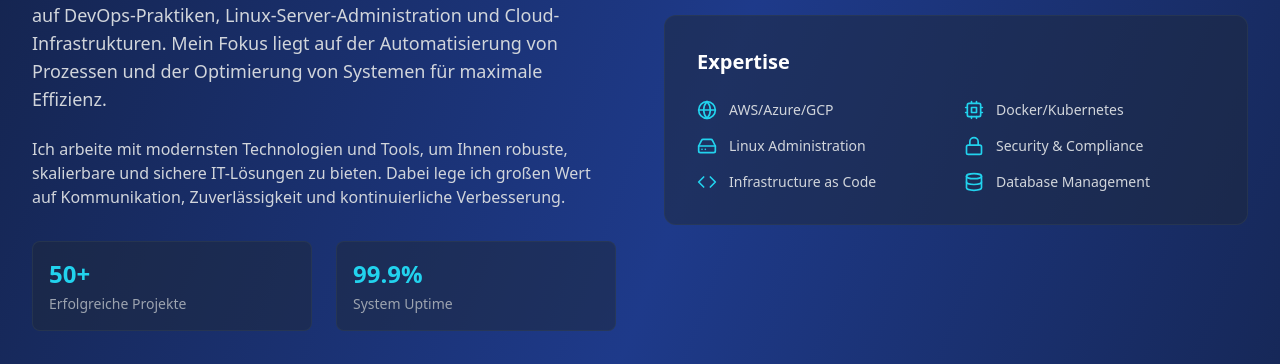
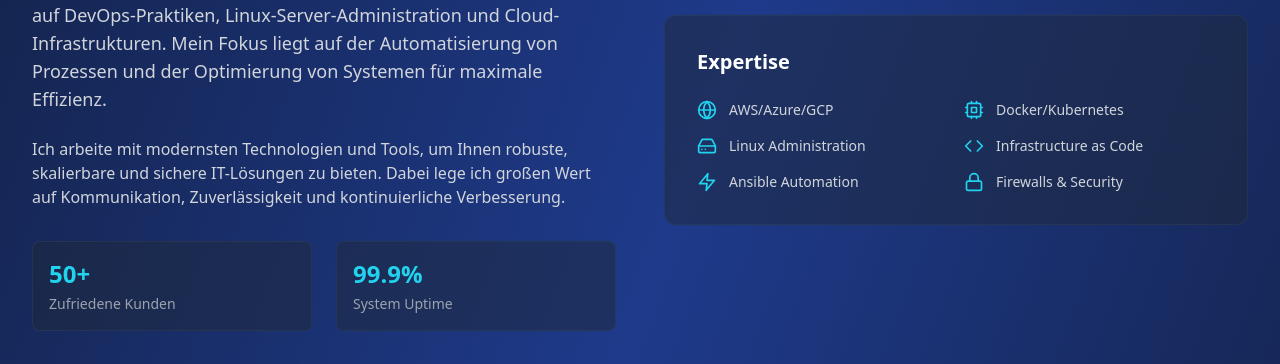
Before and after one commit to Spooky365/react2, a React (Vite) app: page / in a window 1280 px wide. Shown: the part 1401-1765 px from the top of the page. Built offline with nearby package versions, Linux system fonts and the light colour scheme.

Commit message:
contentchange2

```diff
--- a/src/App.tsx
+++ b/src/App.tsx
@@ -272,7 +272,7 @@ function App() {
               <div className="mt-8 grid grid-cols-2 gap-6">
                 <div className="bg-slate-800/50 rounded-lg p-4 border border-slate-700/50">
                   <div className="text-2xl font-bold text-cyan-400 mb-1">50+</div>
-                  <div className="text-sm text-gray-400">Erfolgreiche Projekte</div>
+                  <div className="text-sm text-gray-400">Zufriedene Kunden</div>
                 </div>
 
                 <div className="bg-slate-800/50 rounded-lg p-4 border border-slate-700/50">
@@ -290,9 +290,9 @@ function App() {
                   { icon: <Globe className="h-5 w-5" />, name: "AWS/Azure/GCP" },
                   { icon: <Cpu className="h-5 w-5" />, name: "Docker/Kubernetes" },
                   { icon: <HardDrive className="h-5 w-5" />, name: "Linux Administration" },
-                  { icon: <Lock className="h-5 w-5" />, name: "Security & Compliance" },
                   { icon: <Code className="h-5 w-5" />, name: "Infrastructure as Code" },
-                  { icon: <Database className="h-5 w-5" />, name: "Database Management" }
+                  { icon: <Zap className="h-5 w-5" />, name: "Ansible Automation" },
+                  { icon: <Lock className="h-5 w-5" />, name: "Firewalls & Security" }
                 ].map((skill, index) => (
                   <div key={index} className="flex items-center space-x-3 text-gray-300">
                     <div className="text-cyan-400">{skill.icon}</div>
```
